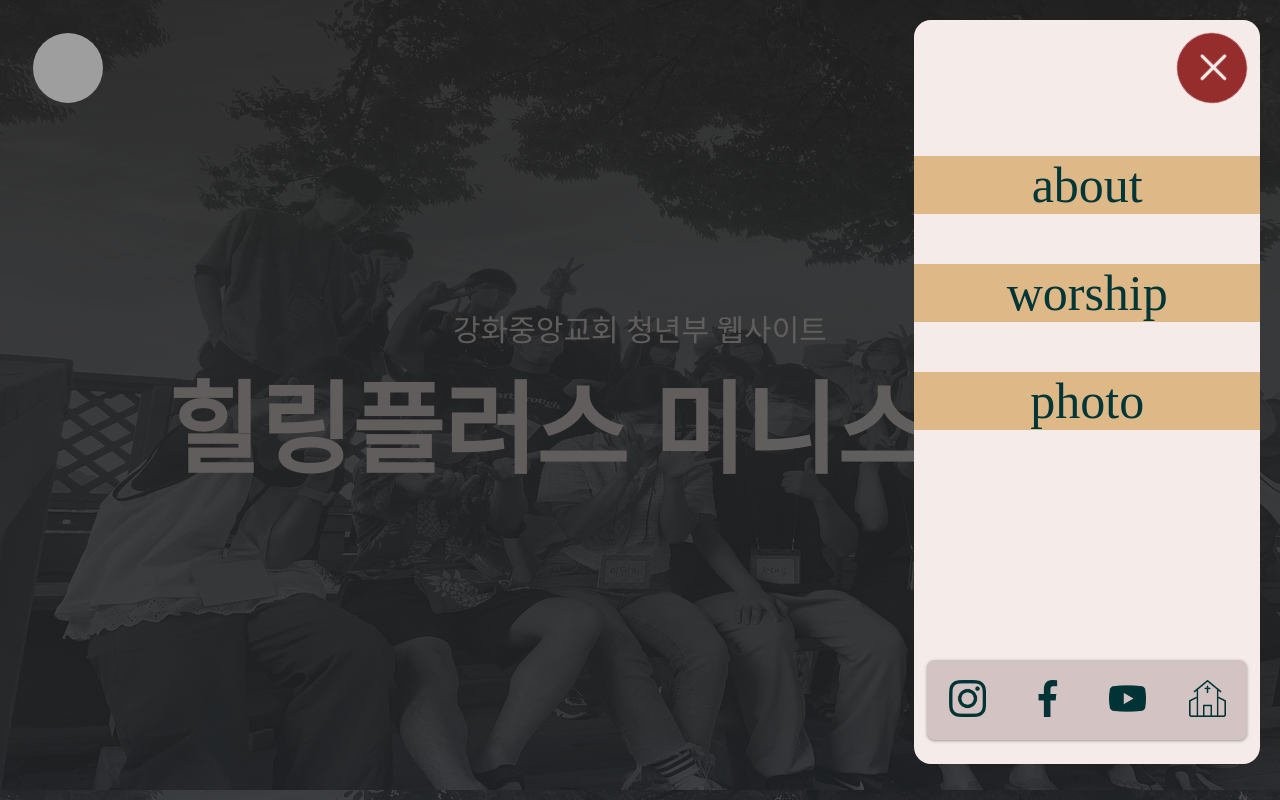
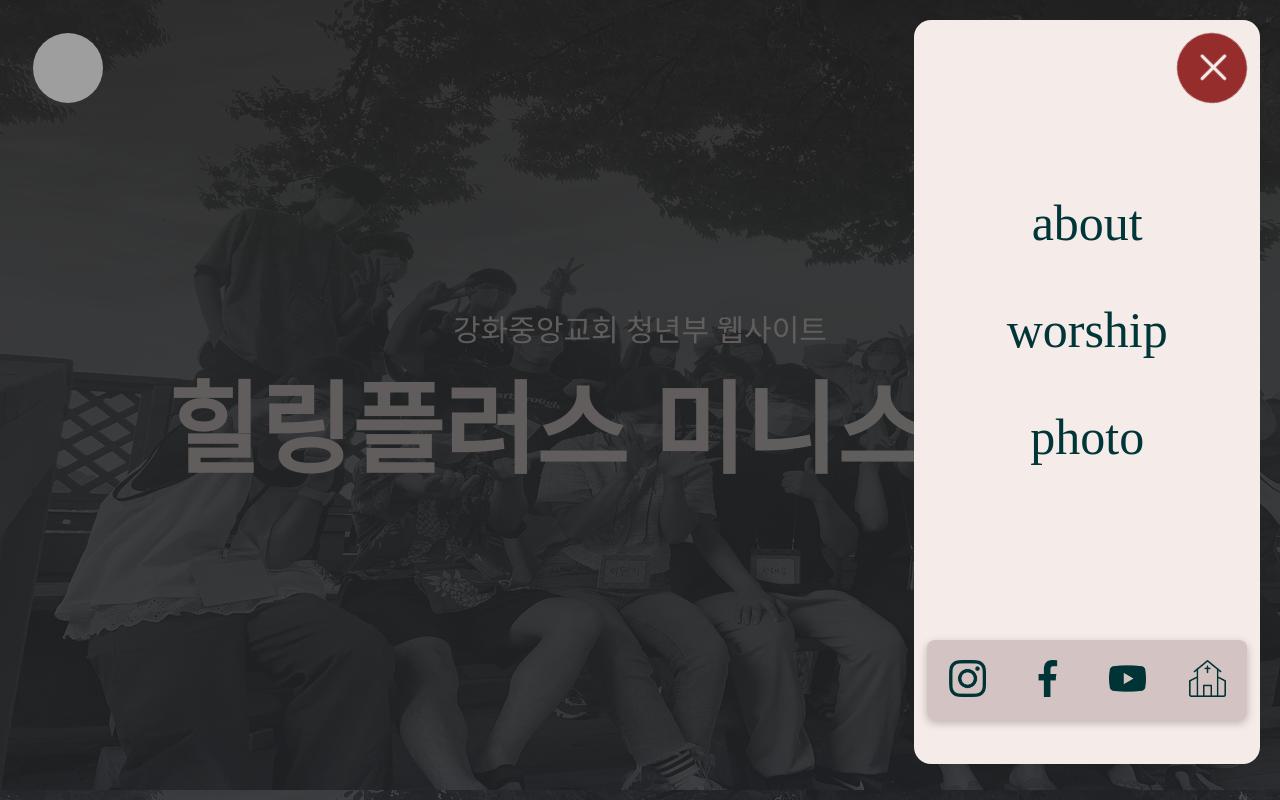
Before and after one commit to jangmoonwon/h2alingbblus2-web, a React (Create React App) app: page /main/ in a window 1280 px wide. Both pictures are taken after a click on the button 1212 px from the left and 68 px from the top of the page. Built offline with nearby package versions, Linux system fonts and the light colour scheme; grey boxes are pictures that could not be loaded; a web font is replaced by a local one.

Commit message:
사이드바 코드수정, 텍스트링크 스타일링(hover, active 추가)

```diff
--- a/src/components/SideBar/index.tsx
+++ b/src/components/SideBar/index.tsx
@@ -4,8 +4,7 @@ import {
   Container,
   SideBarLayout,
   TextLink,
-  TextLinkWrapper,
-  SnsWrapper,
+  Wrapper,
   SnsLink,
   SnsLinkLogo,
 } from "./styles";
@@ -20,12 +19,12 @@ const SideBar = (props: SideBarProps) => {
   return (
     <Container>
       <SideBarLayout active={active}>
-        <TextLinkWrapper>
-          <TextLink to={paths.about} >about</TextLink>
+        <Wrapper label="textLink">
+          <TextLink to={paths.about}>about</TextLink>
           <TextLink to={paths.worship}>worship</TextLink>
           <TextLink to={paths.photo}>photo</TextLink>
-        </TextLinkWrapper>
-        <SnsWrapper>
+        </Wrapper>
+        <Wrapper label="snsLink">
           <SnsLink href={"https://www.instagram.com/h2aling_bblus2/"}>
             <SnsLinkLogo src="/images/instagram.png" alt="instagram" />
           </SnsLink>
@@ -42,7 +41,7 @@ const SideBar = (props: SideBarProps) => {
           <SnsLink href={"http://www.gcmch.org/kjmch/index_tong.asp"}>
             <SnsLinkLogo src="/images/church.png" alt="church" />
           </SnsLink>
-        </SnsWrapper>
+        </Wrapper>
       </SideBarLayout>
     </Container>
   );
--- a/src/components/SideBar/styles.ts
+++ b/src/components/SideBar/styles.ts
@@ -1,8 +1,12 @@
 import styled, { css, keyframes } from "styled-components";
-import { Link } from "react-router-dom";
+import { NavLink } from "react-router-dom";
 
 type SideBarLayoutProps = {
   active: any;
+};
+
+type WrapperProps = {
+  label: string;
 };
 
 const Container = styled.div`
@@ -18,11 +22,9 @@ const Container = styled.div`
 `;
 
 const SideBarLayout = styled.div<SideBarLayoutProps>`
-  justify-content: center;
-  align-items: center;
+  position: absolute;
   width: 27vw;
   height: 93vh;
-  position: absolute;
   top: 20px;
   right: 20px;
   z-index: 100;
@@ -37,40 +39,62 @@ const SideBarLayout = styled.div<SideBarLayoutProps>`
   }};
 `;
 
-const TextLinkWrapper = styled.div`
+const Wrapper = styled.div<WrapperProps>`
   display: flex;
-  flex-direction: column;
-  margin: 17vh 0 23vh 0;
-  gap: 50px;
-  width: 27vw;
-  height: 40vh;
+  flex-direction: ${(props) => {
+    if (props.label === "textLink") return "column";
+    if (props.label === "snsLink") return "row";
+  }};
+  justify-content: ${(props) => {
+    if (props.label === "textLink") return "center";
+    if (props.label === "snsLink") return "space-around";
+  }};
+  align-items: center;
+  margin: auto;
+  width: 25vw;
+  height: ${(props) => {
+    if (props.label === "textLink") return "40vh";
+    if (props.label === "snsLink") return "10vh";
+  }};
+  background-color: ${(props) => {
+    if (props.label === "textLink") return "transparent";
+    if (props.label === "snsLink") return "#d4c3c3";
+  }};
+  border-radius: ${(props) => {
+    if (props.label === "textLink") return "none";
+    if (props.label === "snsLink") return "8px";
+  }};
+  box-shadow: ${(props) => {
+    if (props.label === "textLink") return "none";
+    if (props.label === "snsLink") return "rgba(0, 0, 0, 0.24) 0px 3px 8px";
+  }};
+  margin-top: 150px;
 `;
 
-const TextLink = styled(Link)`
-  text-align: center;
+const TextLink = styled(NavLink)`
+  display: flex;
+  align-items: center;
+  justify-content: center;
+  margin: auto;
   font-size: 50px;
   text-decoration: none;
   color: #003638;
-  background-color: burlywood;
+  width: 17vw;
+  height: 10vh;
   &:hover {
-    color: red;
+    color: #00a5ab;
+  }
+  &:active {
+    color: #00858a;
+  }
+  &.active {
+    color: #00a5ab;
+    background-color: rgba(212, 195, 195, 0.35);
+    border-radius: 8px;
   }
 `;
 
-const SnsWrapper = styled.div`
-  display: flex;
-  align-items: center;
-  justify-content: space-around;
-  margin: auto;
-  width: 25vw;
-  height: 10vh;
-  background-color: #d4c3c3;
-  border-radius: 8px;
-  box-shadow: rgba(60, 64, 67, 0.3) 0px 1px 2px 0px, rgba(60, 64, 67, 0.15) 0px 1px 3px 1px;
-`;
-
-const SnsLink = styled.a`
-`;
+const SnsLink = styled.a``;
 
 const SnsLinkLogo = styled.img`
   width: 37px;
@@ -89,12 +113,4 @@ to {
 }
 `;
 
-export {
-  Container,
-  SideBarLayout,
-  TextLink,
-  TextLinkWrapper,
-  SnsLink,
-  SnsWrapper,
-  SnsLinkLogo,
-};
+export { Container, SideBarLayout, Wrapper, TextLink, SnsLink, SnsLinkLogo };
```
